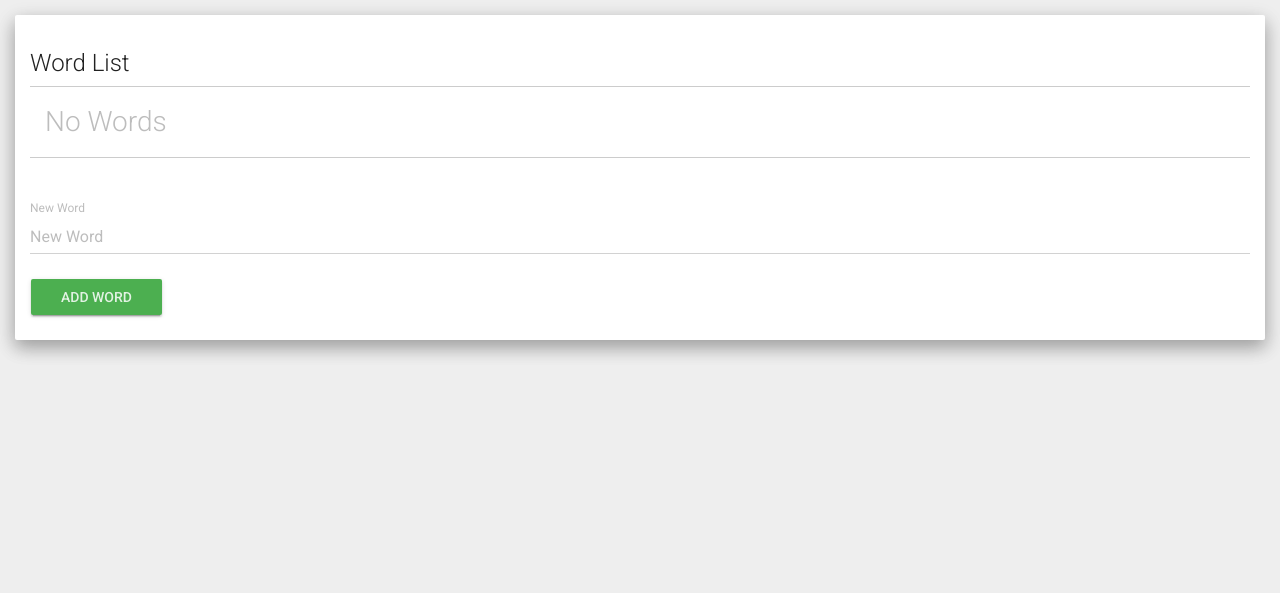
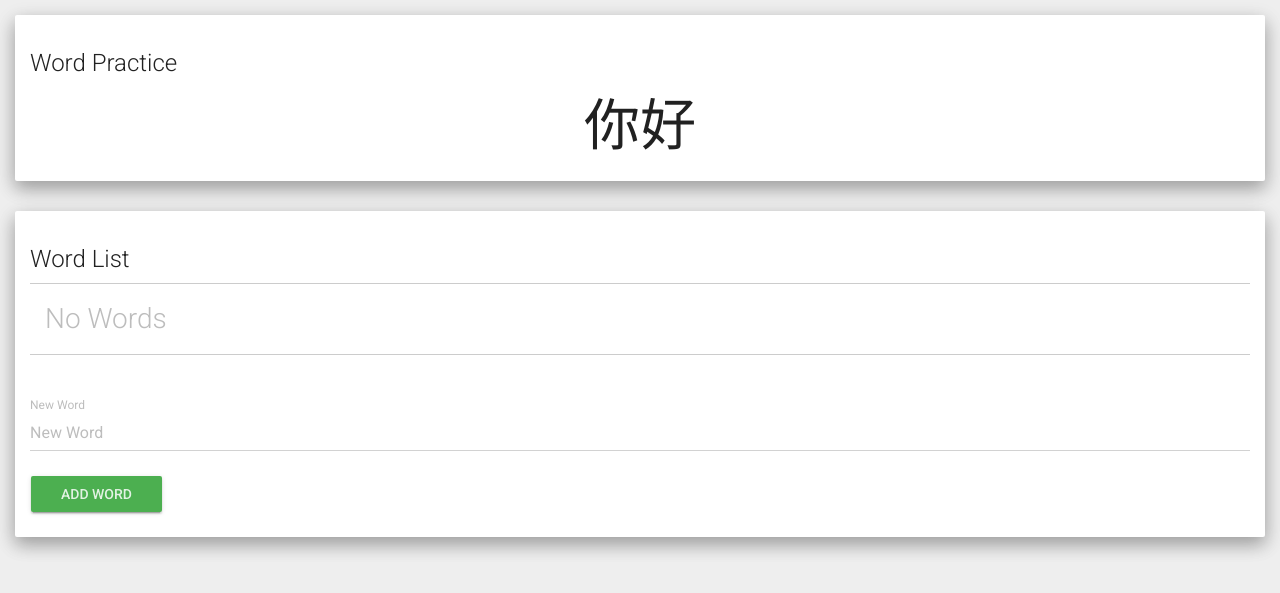
Before and after one commit to ezwang/HackTJ2016, a Flask app: page / in a window 1280 px wide. Shown: the part 60-653 px from the top of the page. Run offline with Flask 2, Linux system fonts and the light colour scheme; some libraries are stand-ins or nearby versions.

Commit message:
added practice card box to app

```diff
--- a/templates/index.html
+++ b/templates/index.html
@@ -20,6 +20,7 @@
 .card
 {
     padding:15px;
+    margin-bottom:30px;
 }
 .word-item
 {
@@ -42,6 +43,11 @@
 .word-item-delete:hover
 {
     color:#F44336;
+}
+#practice-word
+{
+    font-size:4em;
+    text-align:center;
 }
 </style>
 <script>
@@ -66,6 +72,10 @@
 });
 </script>
 <div class="card">
+    <h3>Word Practice</h3>
+    <div id="practice-word">你好</div>
+</div>
+<div class="card">
     <h3>Word List</h3>
     <div id="word-list"></div>
     <div class="form-group">
```
